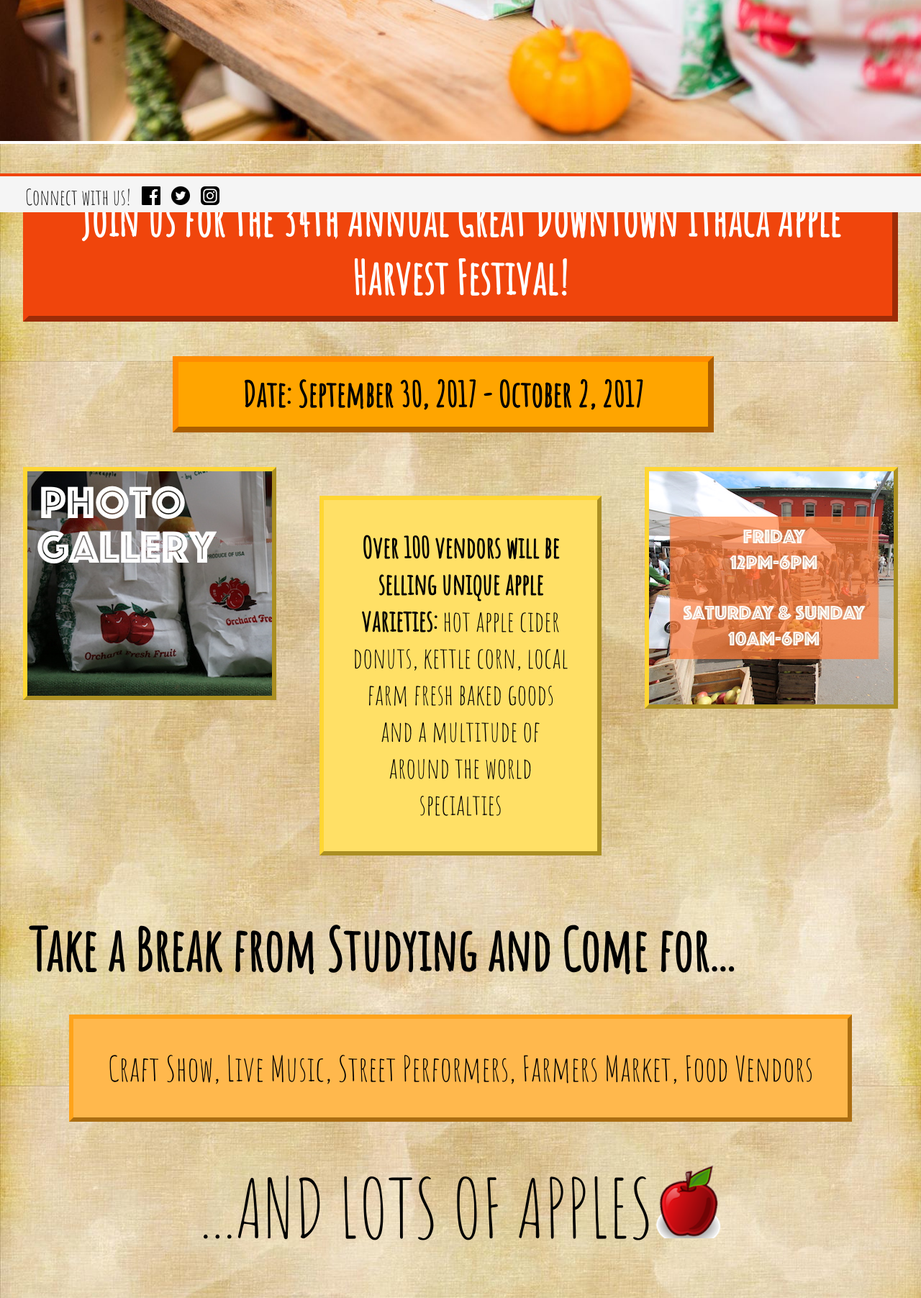
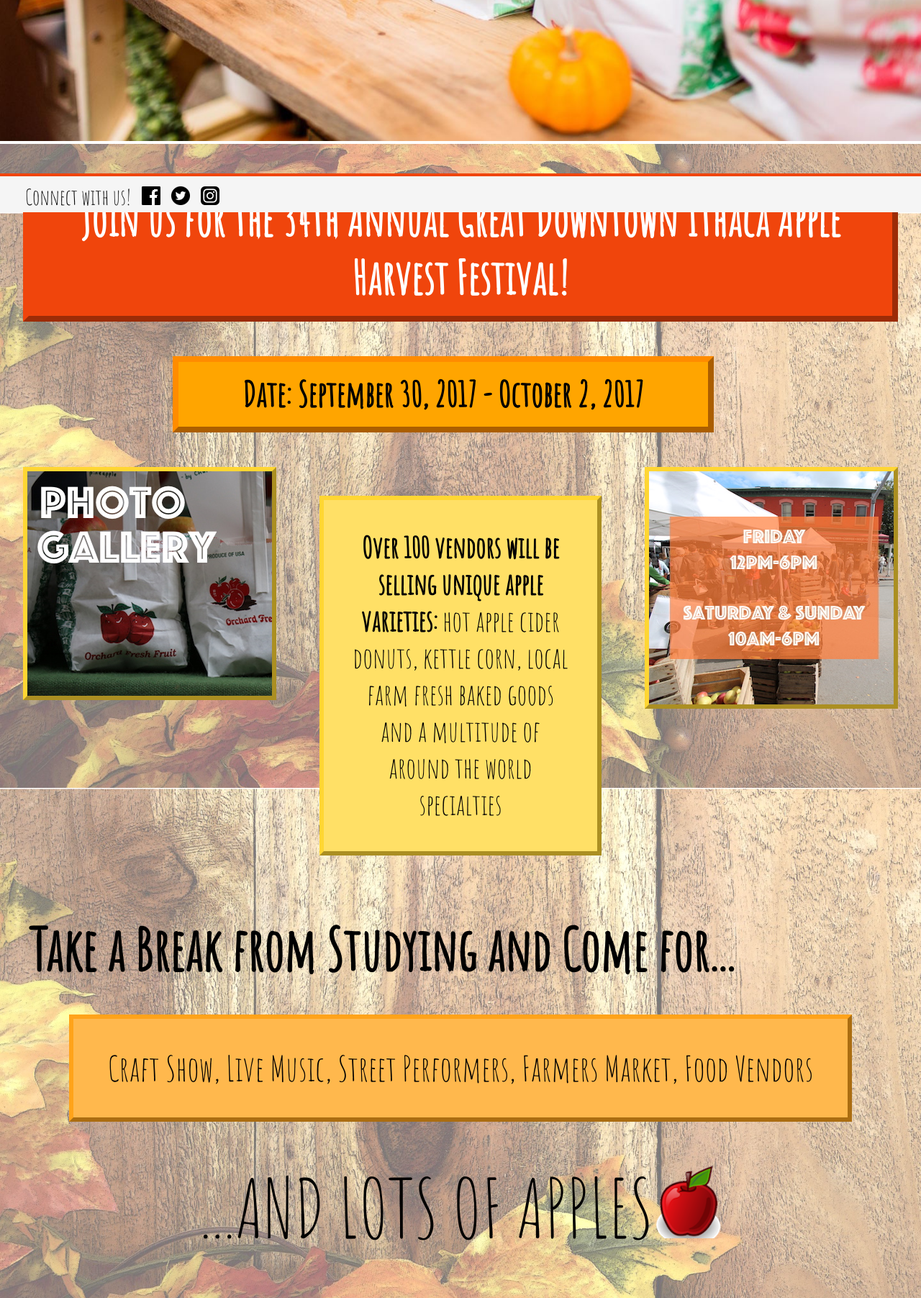
Before and after one commit to RaghavBatra/INFO-1300-Project, a PHP site: page /index.php in a window 1280 px wide. Shown: the part 505-2309 px from the top of the page at 72% size. Run offline with PHP 8.4, Linux system fonts and the light colour scheme; some libraries are stand-ins or nearby versions.

Commit message:
backgrounds?

```diff
--- a/css/site.css
+++ b/css/site.css
@@ -1,6 +1,6 @@
 body {
     /*background-color: white;*/
-    background-image: url("../images/wood3.jpg");
+    background-image: url("../images/wood5.jpg");
     background-repeat: no-repeat;
     background-size: cover;
  background-position: center;
```
Also changed, not shown: images/wood4.jpg (added), images/wood5.jpg (added).
